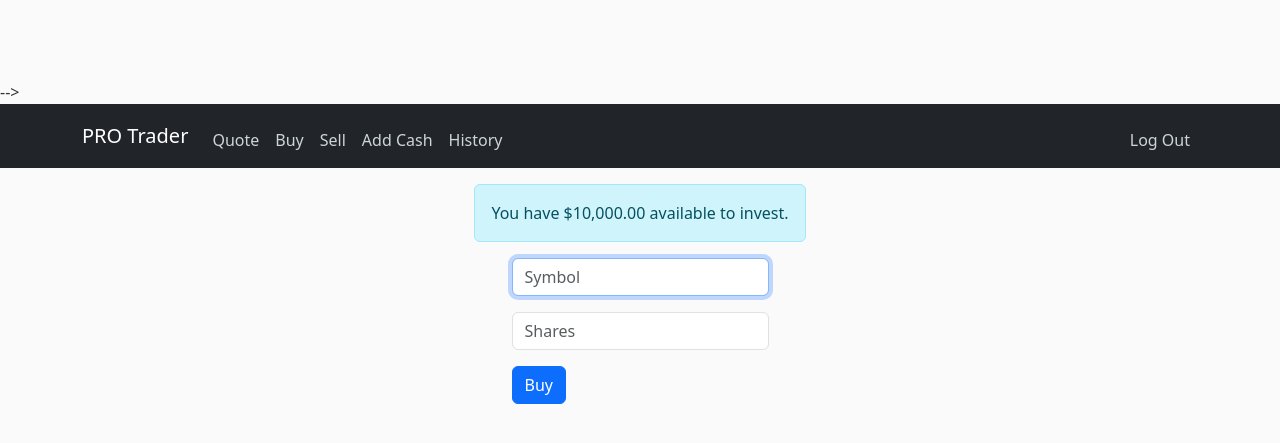
After one commit to MarcusWun/final, a Flask app: page /buy in a window 1280 px wide. The commit adds this page. Shown: the top 443 px of the page. Run offline with Flask 3, Linux system fonts and the light colour scheme; a user stored in the database is signed in; data comes from the database, SQL or seed files in the repository; some libraries are stand-ins or nearby versions.

Commit message:
Added buy and sell functions

```diff
--- a/app.py
+++ b/app.py
@@ -103,10 +103,151 @@ def index():
     return render_template("index.html", title='Portfolio')
 
 
+# This route will handle the AJAX request for the quote page
 @app.route("/quote")
 @login_required
 def quote():
     return render_template("quote.html", title="Market Quote")
+
+
+# This route will handle the buy request for a stock
+@app.route("/buy", methods=['GET', 'POST'])
+@login_required
+def buy():
+
+    if request.method == 'POST':
+        # Handle the form submission for buying stocks
+
+        symbol = request.form.get('symbol').upper()  # Get the symbol from the request args if available
+        if not symbol:
+            flash('Please provide a stock symbol.', 'danger')
+            return render_template("buy.html", title="Buy Stock")
+
+        shares = int(request.form.get('shares'))  # Get the shares from the request args if available
+        if not shares:
+            flash('Please provide the number of shares.', 'danger')
+            return render_template("buy.html", title="Buy Stock")
+        if shares <= 0:
+            flash('Shares must be a positive integer.', 'danger')
+            return render_template("buy.html", title="Buy Stock")
+
+        try:
+            stock = yf.Ticker(symbol)
+            info = stock.info
+        except Exception as e:
+            flash('Invalid stock symbol. Please try again.', 'danger')
+            return render_template("buy.html", title="Buy Stock")
+
+        purchase_price = info.get('regularMarketPrice')
+        if purchase_price is None:
+            flash('Could not retrieve stock price. Please try again.', 'danger')
+            return render_template("buy.html", title="Buy Stock")
+
+        query = db.execute("SELECT cash_available FROM users WHERE id = ?", session['user_id'])
+        if len(query) != 1:
+            flash('User not found.', 'danger')
+            return render_template("buy.html", title="Buy Stock")
+        cash_available = query[0]['cash_available']
+
+        if cash_available is None:
+            flash('Could not retrieve user cash available.', 'danger')
+            return render_template("buy.html", title="Buy Stock")
+
+        if cash_available < float(purchase_price) * int(shares):
+            flash('Insufficient funds to complete this transaction.', 'danger')
+            return render_template("buy.html", title="Buy Stock")
+
+        # Update the user's cash available
+        new_cash_available = cash_available - (float(purchase_price) * int(shares))
+        db.execute(
+            "UPDATE users SET cash_available = ? WHERE id = ?",
+            new_cash_available, session['user_id']
+        )
+
+        # Insert the transaction into the history table
+        db.execute(
+            "INSERT INTO history (user_id, symbol, shares, price) VALUES (?, ?, ?, ?)",
+            session['user_id'], symbol, int(shares), float(purchase_price)
+        )
+
+        flash(
+            f'Successfully purchased {shares} shares of {symbol} at {usd(float(purchase_price))}.',
+            'success'
+        )
+
+        return redirect(url_for('index'))  # Redirect to the index page after successful purchase
+
+    cash_available = db.execute(
+        "SELECT cash_available FROM users WHERE id = ?",
+        session['user_id']
+    )
+    flash('You have {} available to invest.'.format(usd(cash_available[0]['cash_available']))
+          if cash_available and len(cash_available) == 1
+          else 'Could not retrieve your cash available.', 'info')
+    return render_template("buy.html", title="Buy Stock")
+
+
+# This is the route for the sell page, which will handle both GET and POST requests
+@app.route("/sell", methods=['GET', 'POST'])
+@login_required
+def sell():
+
+    if request.method == 'POST':
+        # Handle the form submission for buying stocks
+        symbol = request.form.get('symbol').upper()  # Get the symbol from the request args if available
+        if not symbol:
+            flash('Please provide a stock symbol.', 'danger')
+            return render_template("sell.html", title="Sell Stock")
+
+        shares = int(request.form.get('shares'))  # Get the shares from the request args if available
+        if not shares:
+            flash('Please provide the number of shares.', 'danger')
+            return render_template("sell.html", title="Sell Stock")
+        if shares <= 0:
+            flash('Shares must be a positive integer.', 'danger')
+            return render_template("sell.html", title="Sell Stock")
+
+        query = db.execute("SELECT SUM(shares) AS total_shares FROM history WHERE user_id = ? AND symbol = ?", session['user_id'], symbol)
+        if len(query) != 1 or query[0]['total_shares'] is None:
+            flash('You do not own any shares of {}.'.format(symbol), 'danger')
+            return render_template("sell.html", title="Sell Stock")
+
+        total_shares = query[0]['total_shares']
+        if total_shares < shares:
+            flash('You cannot sell more shares than you own. You currently own {} shares.'.format(total_shares), 'danger')
+            return render_template("sell.html", title="Sell Stock")
+
+        # Get the current market price for the stock
+        stock = yf.Ticker(symbol)
+        info = stock.info
+        if info is None or info.get('regularMarketPrice') is None:
+            flash('Could not retrieve stock price. Please try again.', 'danger')
+            return render_template("sell.html", title="Sell Stock")
+
+        market_price = info.get('regularMarketPrice')
+
+        # Update the user's cash available
+        new_cash_available = db.execute("SELECT cash_available FROM users WHERE id = ?", session['user_id'])[0]['cash_available'] + (float(market_price) * int(shares))
+        db.execute("UPDATE users SET cash_available = ? WHERE id = ?", new_cash_available, session['user_id'])
+
+        # Insert the transaction into the history table
+        db.execute("INSERT INTO history (user_id, symbol, shares, price) VALUES (?, ?, ?, ?)",session['user_id'], symbol, -int(shares), float(market_price))
+
+        flash(f'Successfully sold {shares} shares of {symbol} at {usd(float(market_price))}.', 'success')
+        return redirect(url_for('index'))  # Redirect to the index page after successful sale
+
+    rows = db.execute("SELECT symbol FROM history WHERE user_id = ? GROUP BY symbol", session['user_id'])
+    ticker_list = []
+    if len(rows) > 0:
+        # Populate the ticker list with symbols the user owns
+        for row in rows:
+            ticker_list.append(row['symbol'])
+        # Render the sell form with the list of symbols
+        return render_template("sell.html", title="Sell Stock", ticker_list=ticker_list)
+    else:
+        flash('You do not own any stocks to sell.', 'info')
+        return redirect(url_for('index'))  # Redirect to the index page if no stocks are owned
+
 
 
 # register route
--- /dev/null
+++ b/templates/buy.html
@@ -0,0 +1,15 @@
+{% extends "layout.html" %}
+
+{% block main %}
+<div class="container">
+    <form action="/buy" method="post">
+        <div class="mb-3">
+            <input autocomplete="off" autofocus class="form-control mx-auto w-auto" name="symbol" placeholder="Symbol" type="text">
+        </div>
+        <div class="mb-3">
+            <input autocomplete="off" class="form-control mx-auto w-auto" name="shares" placeholder="Shares" type="number" min="1" step="1">
+        </div>
+        <button class="btn btn-primary" type="submit">Buy</button>
+    </form>
+</div>
+{% endblock main %}
--- a/templates/layout.html
+++ b/templates/layout.html
@@ -38,8 +38,8 @@
                         {% if session["user_id"] %}
                             <ul class="navbar-nav me-auto mt-2">
                                 <li class="nav-item"><a class="nav-link" href="/quote">Quote</a></li>
-                                <li class="nav-item"><a class="nav-link" href="/">Buy</a></li>
-                                <li class="nav-item"><a class="nav-link" href="/">Sell</a></li>
+                                <li class="nav-item"><a class="nav-link" href="/buy">Buy</a></li>
+                                <li class="nav-item"><a class="nav-link" href="/sell">Sell</a></li>
                                 <li class="nav-item"><a class="nav-link" href="/">Add Cash</a></li>
                                 <li class="nav-item"><a class="nav-link" href="/">History</a></li>
                             </ul>
```
Also changed, not shown: templates/sell.html (added, +24 -0 lines).
